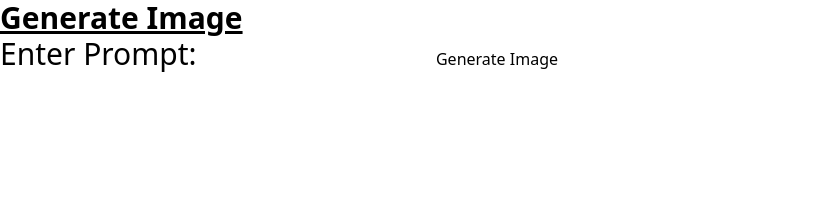
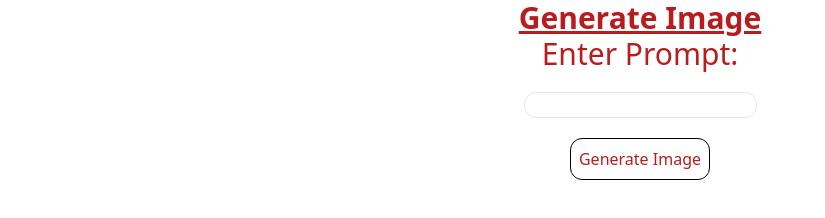
Before and after one commit to oscarwroche/instagen, a plain HTML site: page static/index.html in a window 1280 px wide. Shown: the whole page, without its empty margins (0-825 px from the left). Drawn offline with Linux system fonts and the light colour scheme.

Commit message:
:lipstick: add minimal styling

```diff
--- a/static/index.html
+++ b/static/index.html
@@ -1,23 +1,42 @@
-<!DOCTYPE html>
+<!doctype html>
 <html lang="en">
   <head>
-    <meta charset="UTF-8">
-    <meta name="viewport" content="width=device-width, initial-scale=1.0">
+    <meta charset="UTF-8" />
+    <meta name="viewport" content="width=device-width, initial-scale=1.0" />
     <title>Generate Image</title>
     <!-- Include htmx library -->
     <script src="https://unpkg.com/htmx.org@1.6.1"></script>
     <script src="https://unpkg.com/htmx.org@1.9.12/dist/ext/json-enc.js"></script>
-    <link href="/static/css/output.css" rel="stylesheet">
+    <link href="/static/css/output.css?id=1234" rel="stylesheet" />
   </head>
-<body>
+  <body class="h-screen">
+    <div
+      class="flex flex-col items-center justify-between mx-auto h-full text-red-700"
+    >
       <h1 class="text-3xl font-bold underline">Generate Image</h1>
-    <form hx-post="/api/images" hx-trigger="submit" hx-target="#result" hx-ext="json-enc">
+      <form
+        hx-post="/api/images"
+        hx-trigger="submit"
+        hx-target="#result"
+        hx-ext="json-enc"
+        class="flex flex-col h-full px-24 items-center justify-start gap-5"
+      >
         <label for="prompt" class="text-blue text-3xl">Enter Prompt:</label>
-        <input type="text" id="prompt" name="prompt" required>
-        <button type="submit">Generate Image</button>
+        <input
+          type="text"
+          id="prompt"
+          name="prompt"
+          required
+          class="border border-px border-gray rounded-xl"
+        />
+        <button
+          type="submit"
+          class="border border-1 border-black rounded-xl p-2"
+        >
+          Generate Image
+        </button>
       </form>
-
-    <!-- Placeholder for result -->
       <div id="result"></div>
+    </div>
   </body>
 </html>
```
Also changed, not shown: static/css/output.css. Lines whose indentation alone changed are shown as unchanged.
